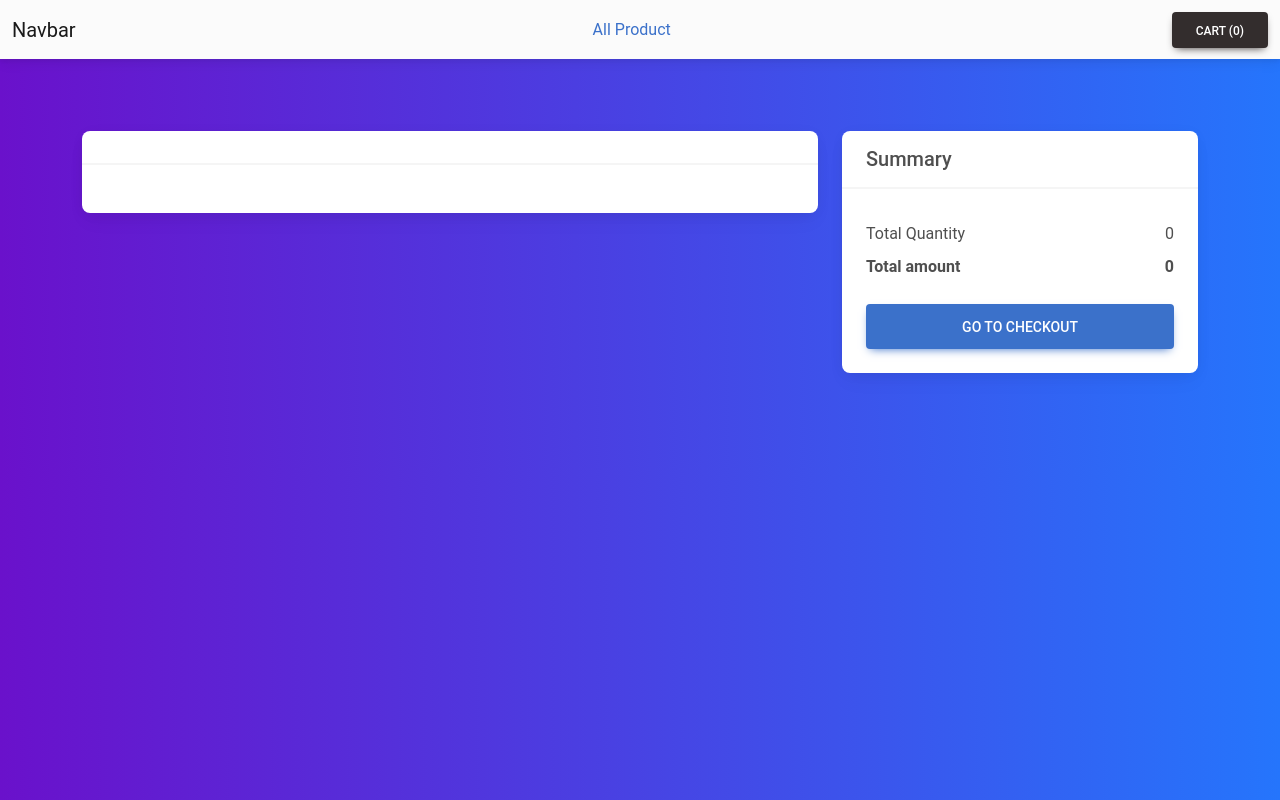
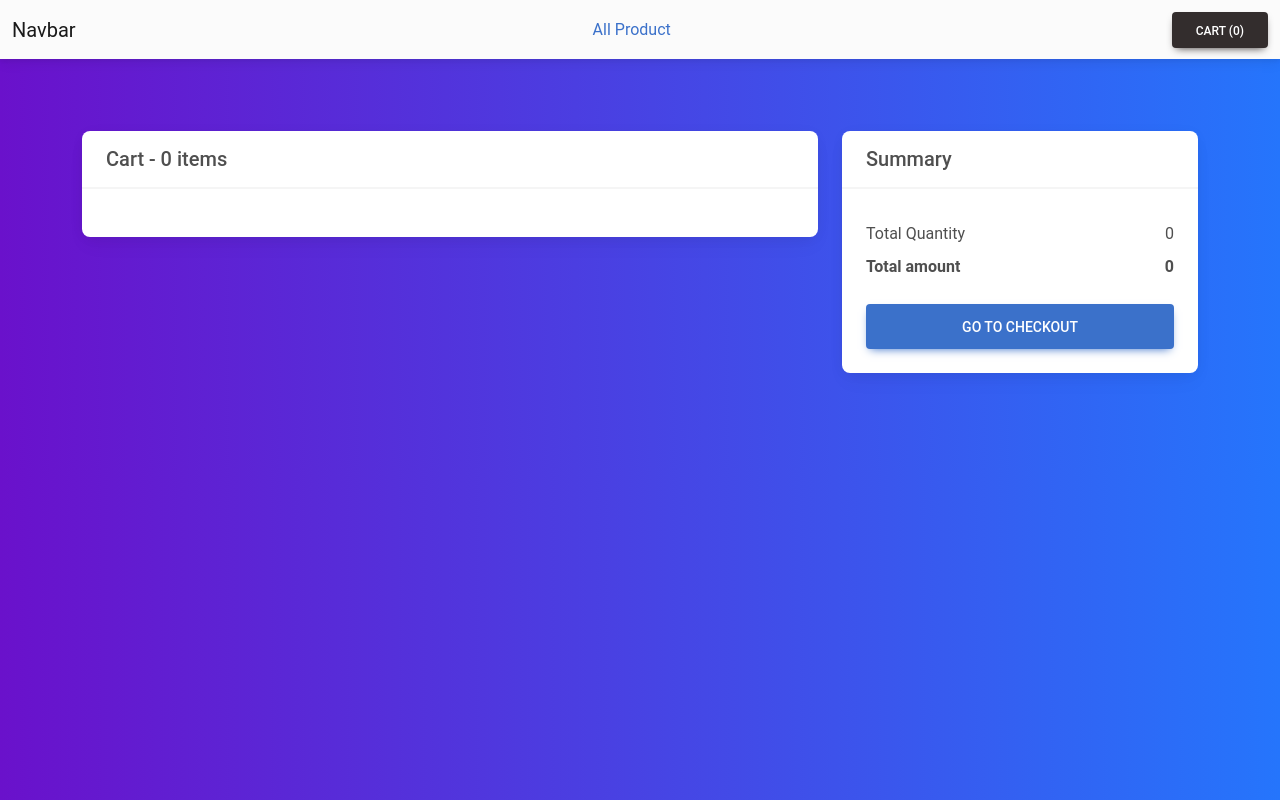
Before and after one commit to sky7054/rtk-shopping-cart, a React (Create React App) app: page /cart in a window 1280 px wide. Built offline with nearby package versions, Linux system fonts and the light colour scheme.

Commit message:
cart-item-delete-done

```diff
--- a/src/Components/CartPage.js
+++ b/src/Components/CartPage.js
@@ -28,7 +28,7 @@ const CartPage = () => {
             <div className="col-md-8">
               <div className="card mb-4">
                 <div className="card-header py-3">
-                  {/* <h5 className="mb-0">Cart - {carts.length} items</h5> */}
+                  <h5 className="mb-0">Cart - {carts.length} items</h5>
                 </div>
                 <div className="card-body">
                   {carts.map((data) => (
--- a/src/features/productSlice.js
+++ b/src/features/productSlice.js
@@ -40,6 +40,7 @@ export const productSlice = createSlice({
         },
         removeItem : (state,action) =>{
 
+          state.carts = state.carts.filter((item) => item.id !== action.payload);
         },
         decreaseItemQuantity : (state,action)  =>{
 
```
